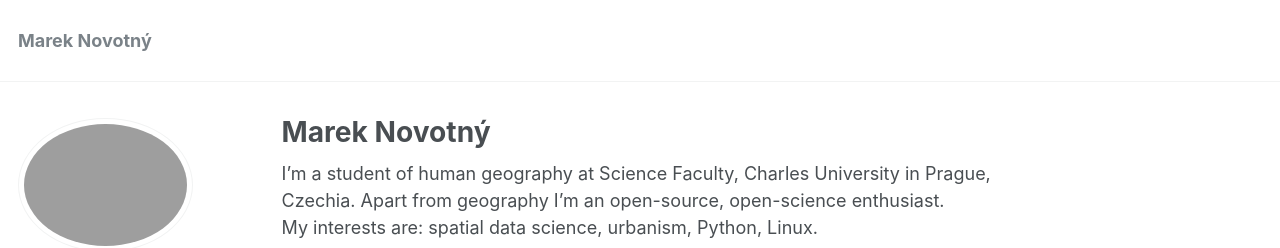
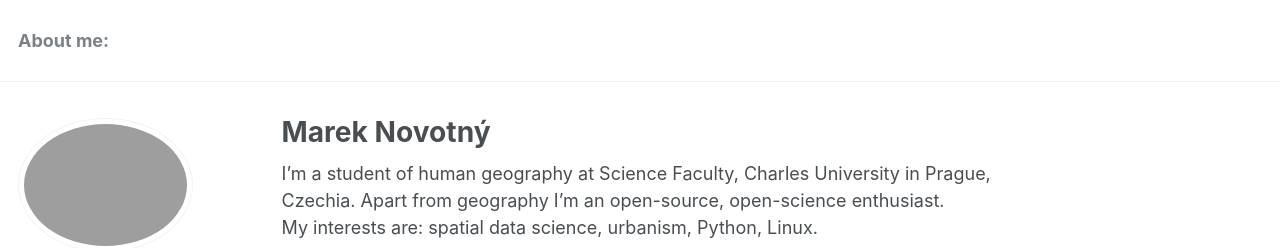
Before and after one commit to novotny-marek/novotny-marek.github.io, a Jekyll site: the page built from _pages/about.md, in a window 1280 px wide. Shown: the top 248 px of the page. Built offline with Jekyll 4.4.1, drawn with Linux system fonts in a browser that asks for light colours.

Commit message:
_config.yml: About me

```diff
--- a/_config.yml
+++ b/_config.yml
@@ -8,7 +8,7 @@
 
 # Basic Site Settings
 locale                   : "en-US"
-title                    : "Marek Novotný"
+title                    : "About me:"
 title_separator          : "-"
 name                     : &name "Marek Novotný"
 description              : &description "personal description"
```
